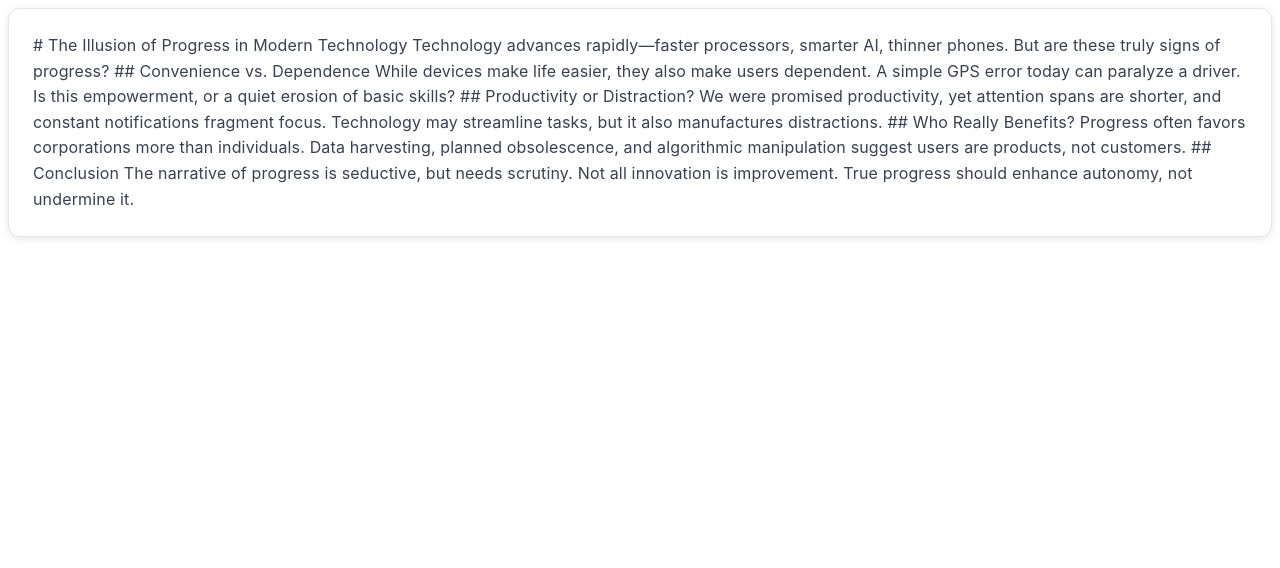
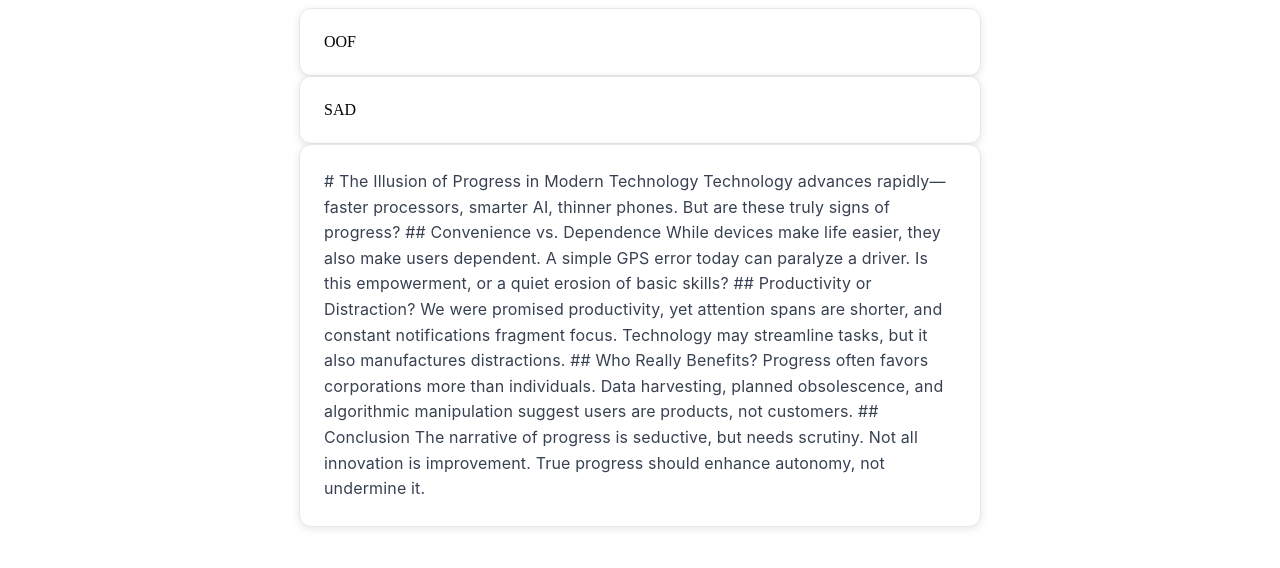
Before and after one commit to dylan-marx/sorty, a React (Create React App) app in the folder frontend/: page / in a window 1280 px wide. Shown: the top 568 px of the page. Built offline with nearby package versions, Linux system fonts and the light colour scheme.

Commit message:
Started on category cards

```diff
--- a/frontend/src/App.tsx
+++ b/frontend/src/App.tsx
@@ -1,31 +1,55 @@
-import React from 'react';
+import React, { useState, useCallback } from 'react';
 import Card from './components/Card';
+import './style/App.css';
+import CategoryCard from './components/CategoryCard';
+
+type DropHandler = (event: MouseEvent) => void;
+type DropHandlers = Record<string, DropHandler>;
 
 function App() {
+  const [dropHandlers, setDropHandlers] = useState<DropHandlers>({});
+
+  const registerDropHandler = useCallback((text: string, handler: DropHandler) => {
+    setDropHandlers(prev => ({
+      ...prev,
+      [text]: handler
+    }));
+  }, []);
+
+  const handleDrop = useCallback((dropTarget: Element, event: MouseEvent) => {
+    // Find which category was dropped on
+    const categoryText = dropTarget.getAttribute('data-category-text');
+    if (categoryText && dropHandlers[categoryText]) {
+      dropHandlers[categoryText](event);
+    }
+  }, [dropHandlers]);
+
   return (
+    <>
       <div className="App">
-        <Card text='# The Illusion of Progress in Modern Technology
-
+        <CategoryCard
+          text='OOF'
+          registerDropHandler={registerDropHandler}
+        />
+        <CategoryCard
+          text='SAD'
+          registerDropHandler={registerDropHandler}
+        />
+        <Card
+          text='# The Illusion of Progress in Modern Technology
  Technology advances rapidly—faster processors, smarter AI, thinner phones. But are these truly signs of progress?
-
  ## Convenience vs. Dependence
-
  While devices make life easier, they also make users dependent. A simple GPS error today can paralyze a driver. Is this empowerment, or a quiet erosion of basic skills?
-
  ## Productivity or Distraction?
-
  We were promised productivity, yet attention spans are shorter, and constant notifications fragment focus. Technology may streamline tasks, but it also manufactures distractions.
-
  ## Who Really Benefits?
-
  Progress often favors corporations more than individuals. Data harvesting, planned obsolescence, and algorithmic manipulation suggest users are products, not customers.
-
  ## Conclusion
-
-The narrative of progress is seductive, but needs scrutiny. Not all innovation is improvement. True progress should enhance autonomy, not undermine it.
-
-'></Card>
+ The narrative of progress is seductive, but needs scrutiny. Not all innovation is improvement. True progress should enhance autonomy, not undermine it.'
+          onDrop={handleDrop}
+        />
       </div>
+    </>
   );
 }
 
--- a/frontend/src/components/Card.tsx
+++ b/frontend/src/components/Card.tsx
@@ -69,6 +69,7 @@ function Card({text, onDragStart, onDragEnd, onDrop, className=''}: CardType) {
             const dropTarget = elementsBelow.find(el => el.classList.contains('drop-target'));
 
             if (dropTarget) {
+                console.log(dropTarget);
                 onDrop?.(dropTarget, e);
             }
 
--- /dev/null
+++ b/frontend/src/components/CategoryCard.tsx
@@ -0,0 +1,29 @@
+import React, { useEffect } from 'react';
+import '../style/CategoryCard.css'
+
+interface CategoryCardProps {
+  registerDropHandler: (id: string, handler: (event: any) => void) => void;
+  dropped?: boolean;
+  text?: string;
+}
+
+function CategoryCard({ registerDropHandler, dropped, text }: CategoryCardProps) {
+  useEffect(() => {
+    if (text) {
+      const onDrop = (event: MouseEvent) => {
+        console.log(`FOUND => ${text}`);
+        // Add your drop logic here
+      };
+
+      registerDropHandler(text, onDrop);
+    }
+  }, [registerDropHandler, text]);
+
+  return (
+    <div className='category drop-target' data-category-text={text}>
+      {text}
+    </div>
+  );
+}
+
+export default CategoryCard;
--- a/frontend/src/style/App.css
+++ b/frontend/src/style/App.css
@@ -0,0 +1,4 @@
+button {
+    width: 100%;
+    height: 100%;
+}
--- a/frontend/src/style/Card.css
+++ b/frontend/src/style/Card.css
@@ -5,7 +5,7 @@
   border: 1px solid #e5e7eb;
   padding: 24px;
   margin-bottom: 16px;
-  max-width: 100%;
+  max-width: 50%;
   transition: all 0.3s cubic-bezier(0.2, 0, 0.2, 1);
   cursor: grab;
   user-select: none;
@@ -14,6 +14,7 @@
   word-wrap: break-word;
   -webkit-font-smoothing: antialiased;
   -moz-osx-font-smoothing: grayscale;
+  margin: auto;
 }
 
 .Card:hover {
--- /dev/null
+++ b/frontend/src/style/CategoryCard.css
@@ -0,0 +1,22 @@
+.category {
+  background: #ffffff;
+  border-radius: 12px;
+  box-shadow: 0 2px 8px rgba(0, 0, 0, 0.1);
+  border: 1px solid #e5e7eb;
+  padding: 24px;
+  margin-bottom: 16px;
+  max-width: 50%;
+  transition: all 0.3s cubic-bezier(0.2, 0, 0.2, 1);
+  cursor: grab;
+  user-select: none;
+  transform-origin: center;
+  overflow: hidden;
+  word-wrap: break-word;
+  -webkit-font-smoothing: antialiased;
+  -moz-osx-font-smoothing: grayscale;
+  margin: auto;
+}
+
+.category:hover {
+    background-color: rgba(0, 0, 255, 0.253);
+}
```
Lines whose indentation alone changed are shown as unchanged.
